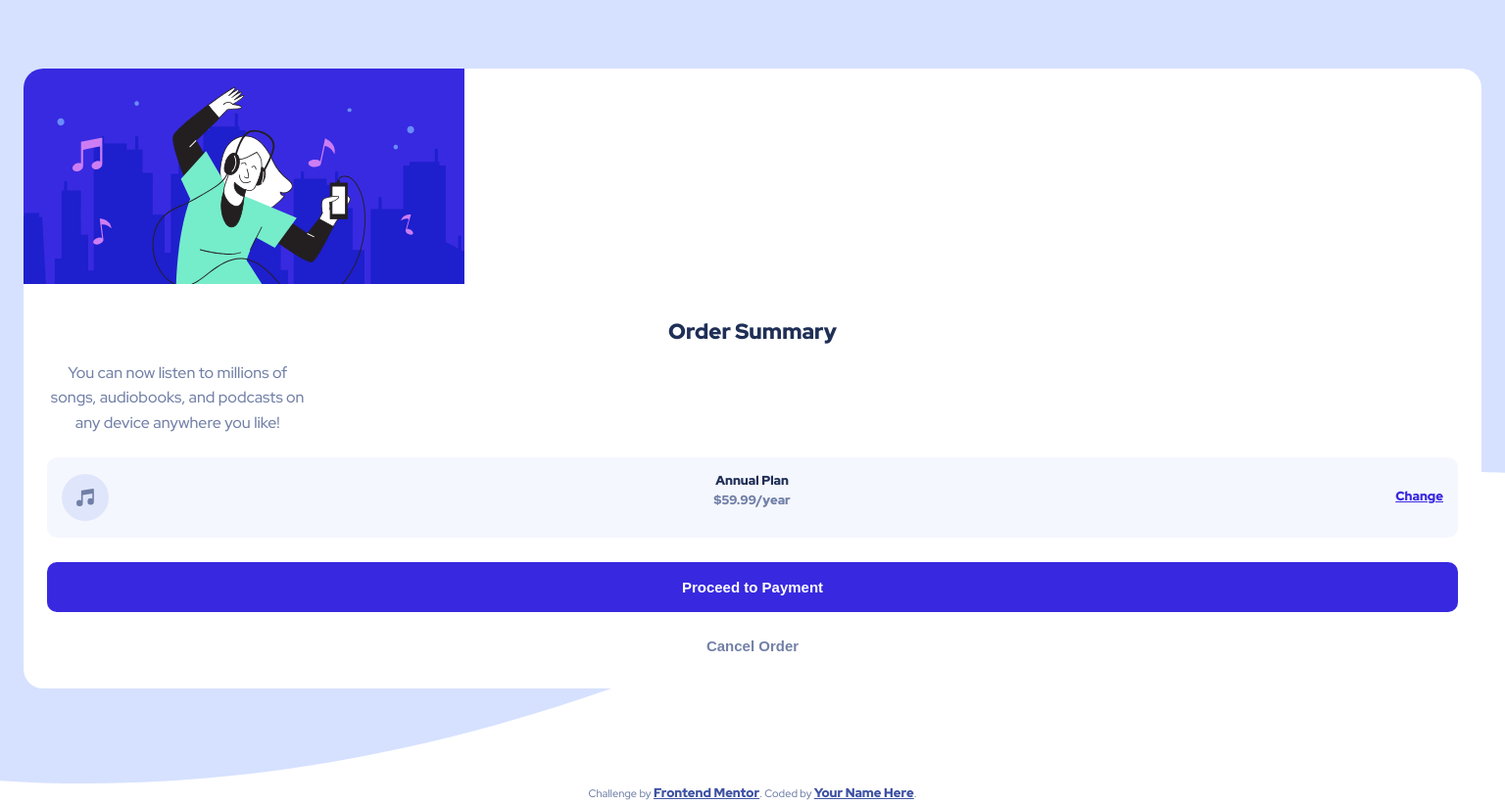
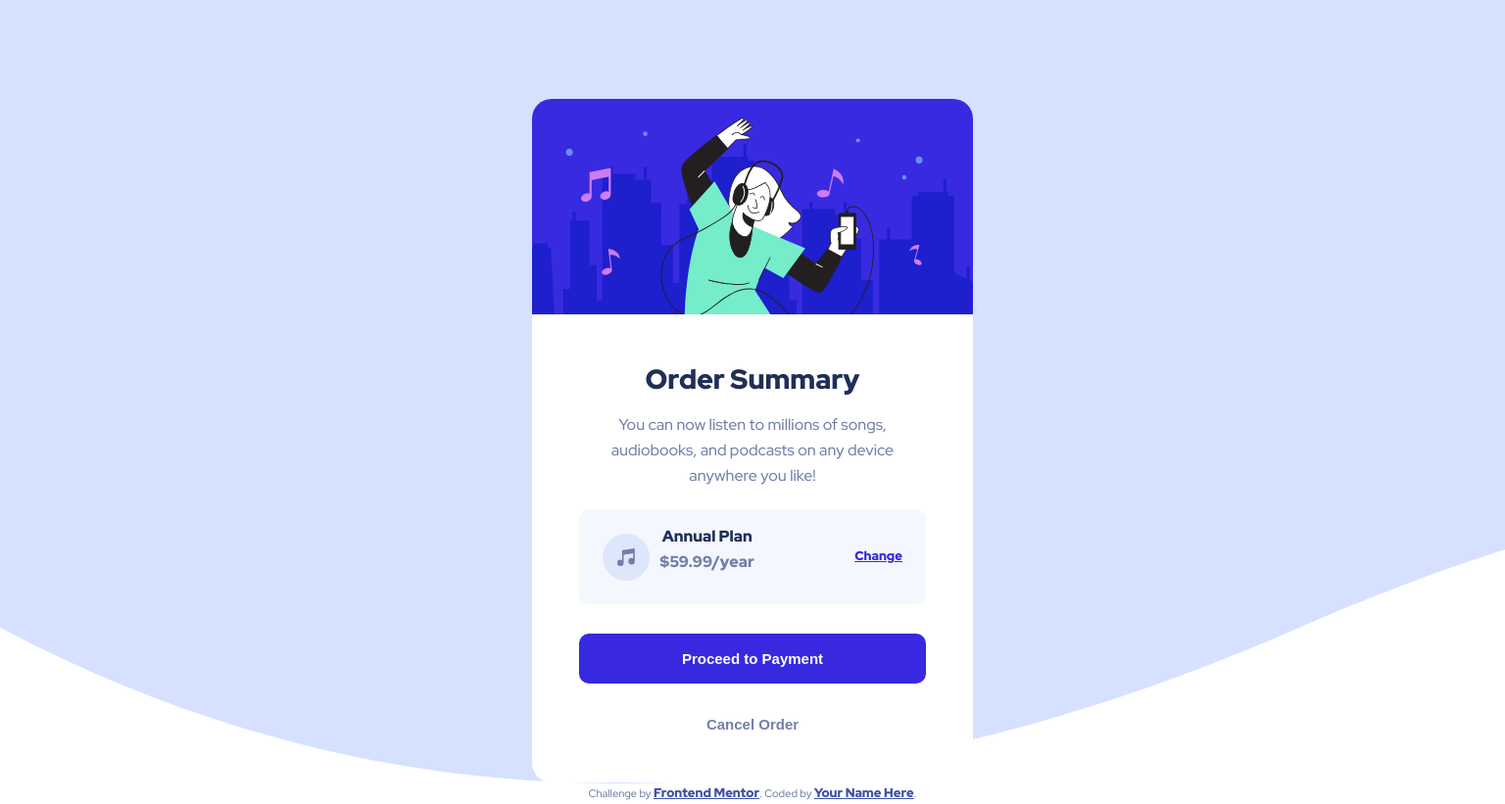
Before and after one commit to Bernardanxiety/order-summary, a plain HTML site: page index.html in a window 1536 px wide. Shown: the whole page at 98% size. Drawn offline with Linux system fonts and the light colour scheme.

Commit message:
Styled desktop version

```diff
--- a/styles.css
+++ b/styles.css
@@ -134,3 +134,45 @@ span {
 .btn-blank:hover {
     color: var(--clr5);
 }
+
+@media (min-width: 1440px) {
+    section {
+        background-image: url(images/pattern-background-desktop.svg);
+    }
+
+    .summary-order {
+        max-width: 450px;
+        margin: 3.1rem auto;
+    }
+
+    h2 {
+        font-size: 2.8rem;
+        margin-top: 3.6rem;
+    }
+
+    .desc {
+        margin: 0 auto;
+        max-width: 30ch;
+    }
+
+    .payment {
+        padding: 0rem 4.8rem 4.6rem;
+    }
+
+    .plan {
+        padding: 1.5rem 2.4rem;
+    }
+
+    .accent {
+        margin-right: 30%;
+        font-size: 1.6rem;
+    }
+
+    .btn-accent {
+        margin-top: .5rem;
+    }
+
+    .btn-blank {
+        margin-top: 3.2rem;
+    }
+}
```
